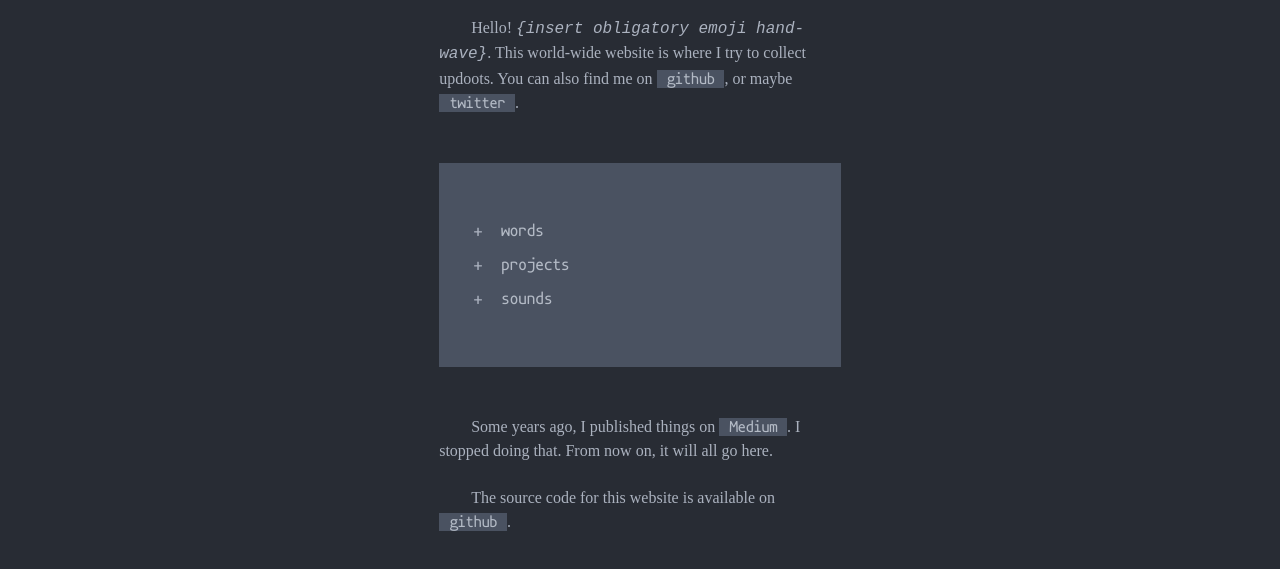
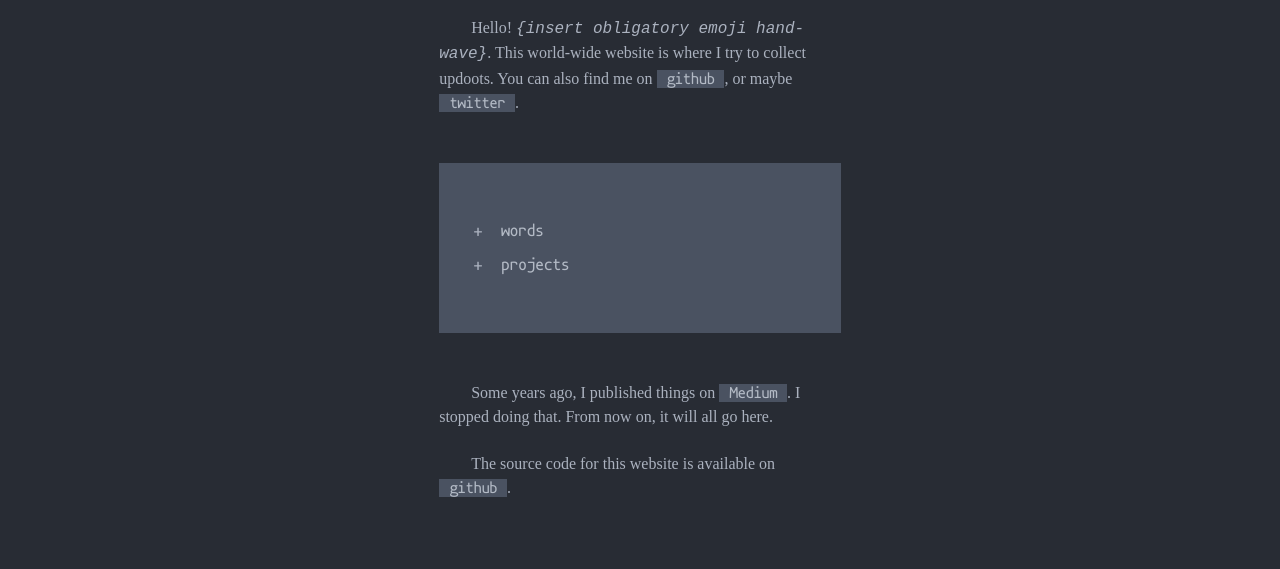
Before and after one commit to fluffywaffles/fluffywaffles, a website: page src/pug/index.pug in a window 1280 px wide. Shown: the part 369-938 px from the top of the page. Drawn offline with nearby package versions, Linux system fonts and the light colour scheme; files that its build step writes are made by us from their sources; a script that the page names is missing.

Commit message:
Content: hide sounds for now

```diff
--- a/src/pug/blog-mixins.pug
+++ b/src/pug/blog-mixins.pug
@@ -39,11 +39,11 @@ mixin nav()
                   a(href='#') prettybad [coming soon]
                 li
                   a(href='#') sisyphus [coming soon]
-          li.collapse-1
-            a(data-button-link) sounds
-              ul.z-1
-                li
-                  a(href='/sounds/crooning') crooning
+          // li.collapse-1
+          //   a(data-button-link) sounds
+          //     ul.z-1
+          //       li
+          //         a(href='/sounds/crooning') crooning
           // li experiments
           //   ul
           //     li "quips"
```
